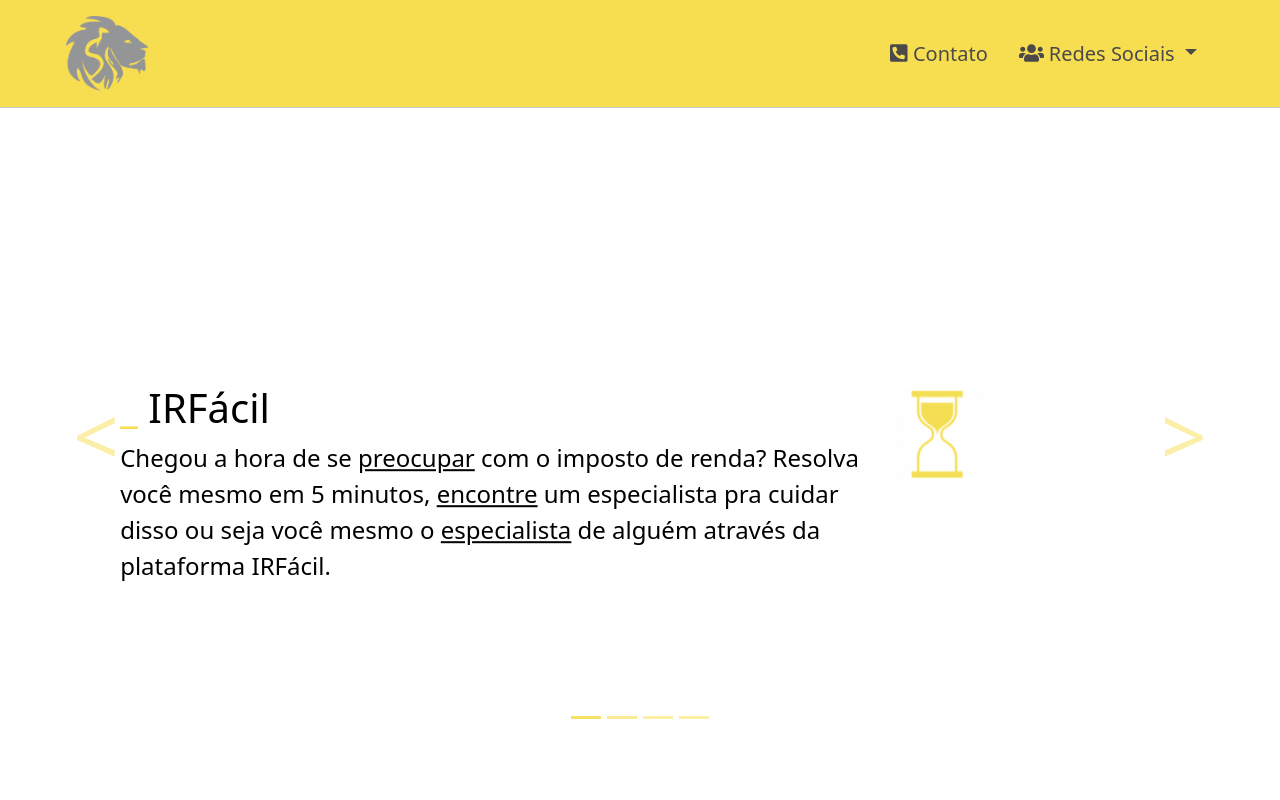
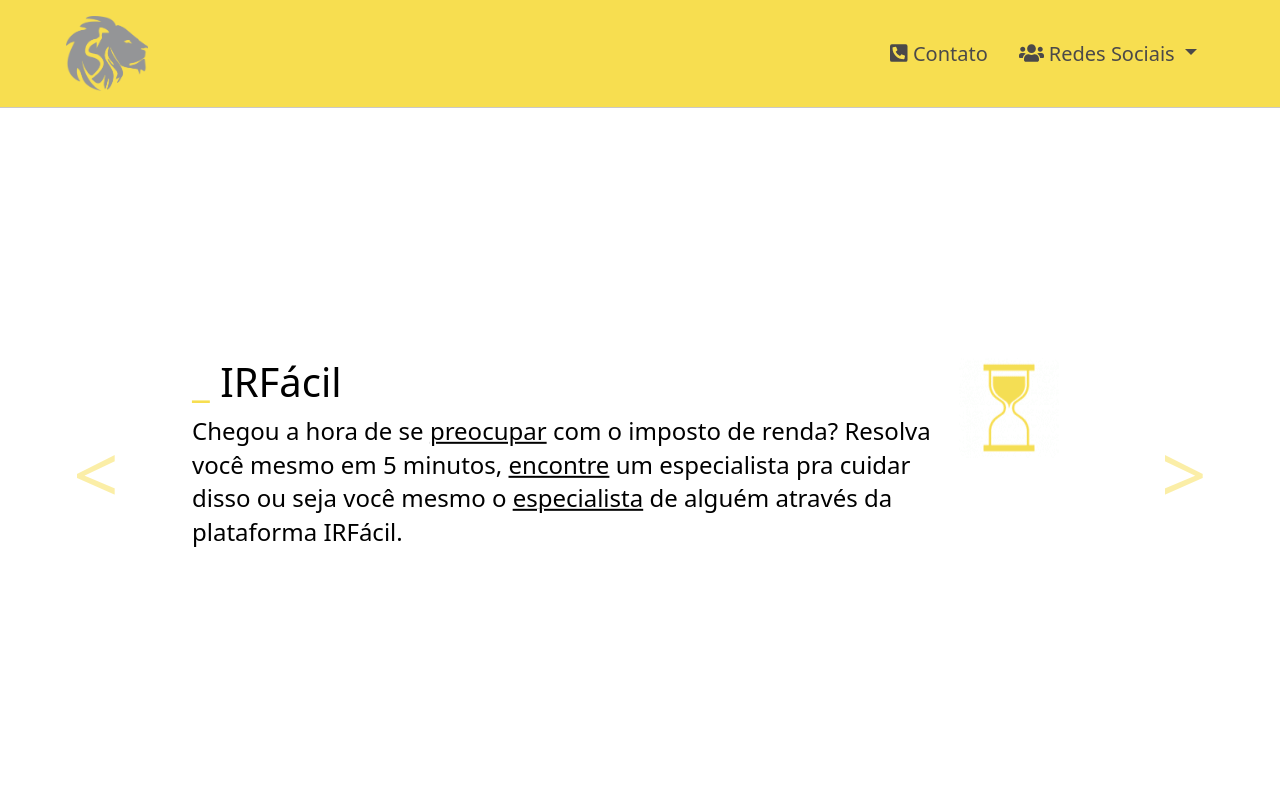
Before and after one commit to GustavoRonconi/simplecapp_pwa, a Vue app: page /ir-facil in a window 1280 px wide. Shown: the top 800 px of the page. Built offline with nearby package versions, Linux system fonts and the light colour scheme.

Commit message:
pagina do produto ir-facil

```diff
--- a/src/views/IrfacilDetails.vue
+++ b/src/views/IrfacilDetails.vue
@@ -1,5 +1,5 @@
 <template>
-  <div id="myCarousel" class="carousel slide mt-06" data-bs-ride="carousel">
+  <div id="myCarousel" class="carousel slide mt-2" data-bs-ride="carousel">
     <div class="carousel-indicators">
       <button
         type="button"
@@ -31,10 +31,10 @@
         class="button-indicator"
       ></button>
     </div>
-    <div class="carousel-inner">
-      <div class="carousel-item active" data-interval="5000">
+    <div class="carousel-inner mx-auto">
+      <div class="carousel-item active" data-bs-interval="10000">
         <div class="container">
-          <div class="carousel-caption text-start first">
+          <div class="carousel-caption text-start">
             <div class="row">
               <div class="col-lg-8 col-xl-10">
                 <h1><span class="under-decor">_ </span>IRFácil</h1>
@@ -52,7 +52,7 @@
           </div>
         </div>
       </div>
-      <div class="carousel-item" data-interval="10000">
+      <div class="carousel-item" data-bs-interval="20000">
         <div class="container">
           <div class="carousel-caption text-start">
             <div class="row">
@@ -104,7 +104,7 @@
           </div>
         </div>
       </div>
-      <div class="carousel-item" data-interval="10000">
+      <div class="carousel-item" data-bs-interval="20000">
         <div class="container">
           <div class="carousel-caption text-start">
             <div class="row">
@@ -147,7 +147,7 @@
           </div>
         </div>
       </div>
-      <div class="carousel-item" data-interval="10000">
+      <div class="carousel-item" data-bs-interval="20000">
         <div class="container">
           <div class="carousel-caption text-start">
             <div class="row">
@@ -159,10 +159,7 @@
                 seus clientes? Utilize a plataforma do IRFácil para automatizar
                 toda a rotina de apuração e simplificar a gestão de dados de
                 seus clientes, aumentando a confiabilidade e eficiência da sua
-                operação. Na plataforma do IRFácil também é possível arrecadar
-                novos investidores interessados nos seus serviços, alocamos
-                novos clientes para você seguindo um critério de
-                preço/reputação.
+                operação.
               </p>
             </div>
             <div class="row mt-3">
@@ -177,6 +174,19 @@
                   vinculamos as operações e apurações automaticamente ao CPF do
                   cliente cadastrado, tudo para facilitar a sua operação na
                   plataforma.
+                </p>
+              </div>
+              <div class="col-md-4 mx-auto">
+                <div class="text-center mb-3">
+                  <i class="fas fa-users fa-6x yellow-icon"></i>
+                </div>
+                <h2 class="text-center fs-4">
+                  Ajudamos você a conseguir mais clientes
+                </h2>
+                <p class="fs-6 lead">
+                  Na plataforma do IRFácil também é possível arrecadar novos
+                  investidores interessados nos seus serviços, alocamos novos
+                  clientes para você seguindo um critério de preço/reputação..
                 </p>
               </div>
               <div class="col-md-4 mx-auto">
@@ -242,17 +252,6 @@
   background-size: 100%, 100%;
 }
 
-.carousel-caption {
-  color: black;
-}
-
-.first {
-  text-align: center;
-  /*top: auto;*/
-  top: 60%;
-  transform: translateY(-60%);
-}
-
 .carousel-control-next-icon:after {
   content: ">";
   font-size: 80px;
@@ -272,23 +271,37 @@
 }
 /* Since positioning the image, we need to help out the caption */
 .carousel-caption {
-  bottom: 3rem;
-  z-index: 10;
+  color: black;
+  top: 50%;
+  transform: translateY(-50%);
+  bottom: initial;
 }
 
 /* Declare heights because of positioning of img element */
 .carousel-item {
-  height: 40rem;
-}
-.carousel-item > img {
-  position: absolute;
-  top: 0;
-  left: 0;
-  min-width: 100%;
-  height: 40rem;
+  height: 700px;
+  bottom: initial;
 }
 
-.button-indicator {
-  background-color: #f7de50 !important;
+/* RESPONSIVE CSS
+-------------------------------------------------- */
+
+@media (min-width: 40em) {
+  /* Bump up size of carousel content */
+  .carousel-caption p {
+    margin-bottom: 1.25rem;
+    font-size: 1.25rem;
+    line-height: 1.4;
+  }
+
+  .featurette-heading {
+    font-size: 50px;
+  }
+}
+
+@media (min-width: 62em) {
+  .featurette-heading {
+    margin-top: 7rem;
+  }
 }
 </style>
```
